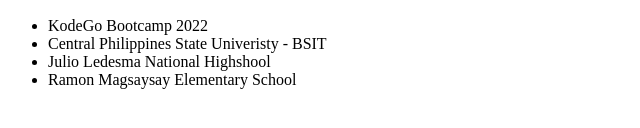
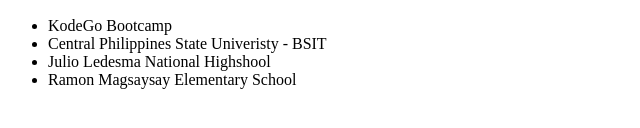
Before and after one commit to ClydeTaburada/htmlcss, a plain HTML site: page index.html in a window 1280 px wide. Shown: the part 366-494 px from the top of the page, 0-640 px from the left. Drawn offline with Linux system fonts and the light colour scheme.

Commit message:
list edited

```diff
--- a/index.html
+++ b/index.html
@@ -17,7 +17,7 @@
 
 
             <ul>
-                <li>KodeGo Bootcamp 2022</li>
+                <li>KodeGo Bootcamp</li>
                 <li>Central Philippines State Univeristy - BSIT</li>
                 <li>Julio Ledesma National Highshool</li>
                 <li>Ramon Magsaysay Elementary School</li>
```
